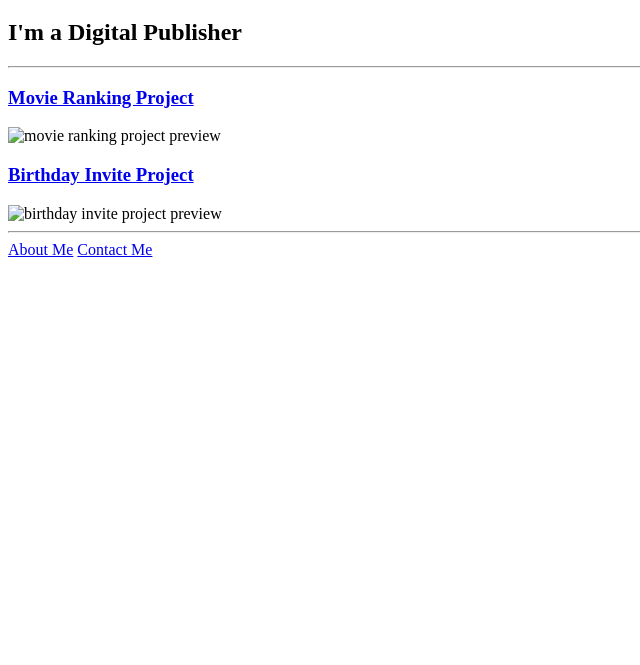
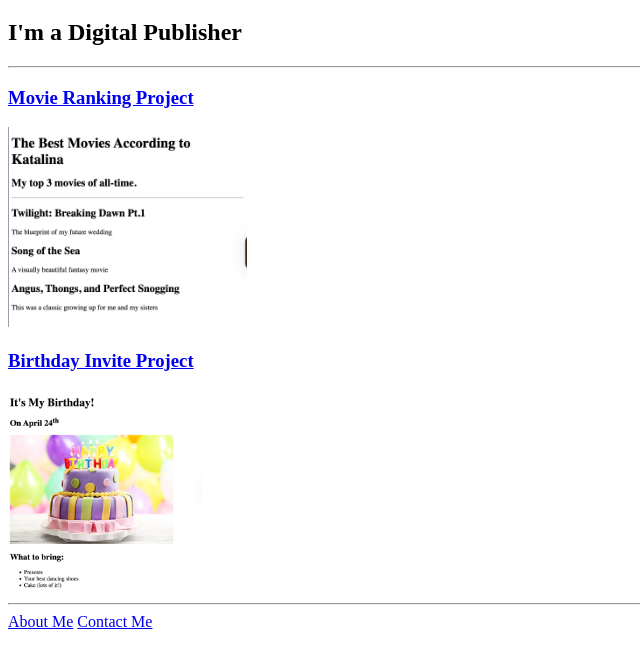
Before and after one commit to katanoot/html-portfolio, a plain HTML site: page index.html in a window 1280 px wide. Shown: the part 61-726 px from the top of the page, without its empty margins (0-640 px from the left). Drawn offline with Linux system fonts and the light colour scheme; the site is published under a folder, as on GitHub Pages, so addresses that start at the root find nothing.

Commit message:
Add files via upload

```diff
--- a/index.html
+++ b/index.html
@@ -1,4 +1,5 @@
-<!DOCTYPE html>
+<!-- TODO 1: Create the HTML Boilerplate -->
+ <!DOCTYPE html>
  <html lang="en">
  <head>
     <meta charset="UTF-8">
@@ -9,14 +10,14 @@
     <h1>Katalina Torres' Portfolio</h1>
     <h2>I'm a Digital Publisher</h2>
     <hr>
-    <h3><a href="/public/movie-ranking.html">Movie Ranking Project</a></h3>
-    <img src="/assets/images/Movie-ranking-project.png" height="200" alt="movie ranking project preview">
-    <h3><a href="/public/birthday-invite.html">Birthday Invite Project</a></h3>
-    <img src="/assets/images/Birthday-invite-project.png" height="200" alt="birthday invite project preview">
+    <h3><a href="public/movie-ranking.html">Movie Ranking Project</a></h3>
+    <img src="assets/images/Movie-ranking-project.png" height="200" alt="movie ranking project preview">
+    <h3><a href="public/birthday-invite.html">Birthday Invite Project</a></h3>
+    <img src="assets/images/Birthday-invite-project.png" height="200" alt="birthday invite project preview">
     <hr>
     <footer>
-        <a href="/public/about.html">About Me</a>
-        <a href="/public/contact.html">Contact Me</a>
+        <a href="public/about.html">About Me</a>
+        <a href="public/contact.html">Contact Me</a>
     </footer>
  </body>
  </html>
```
